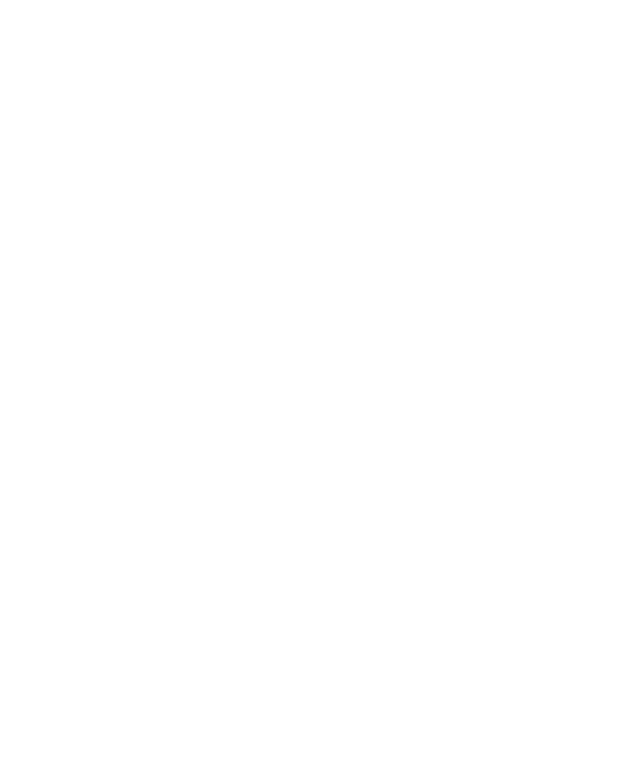
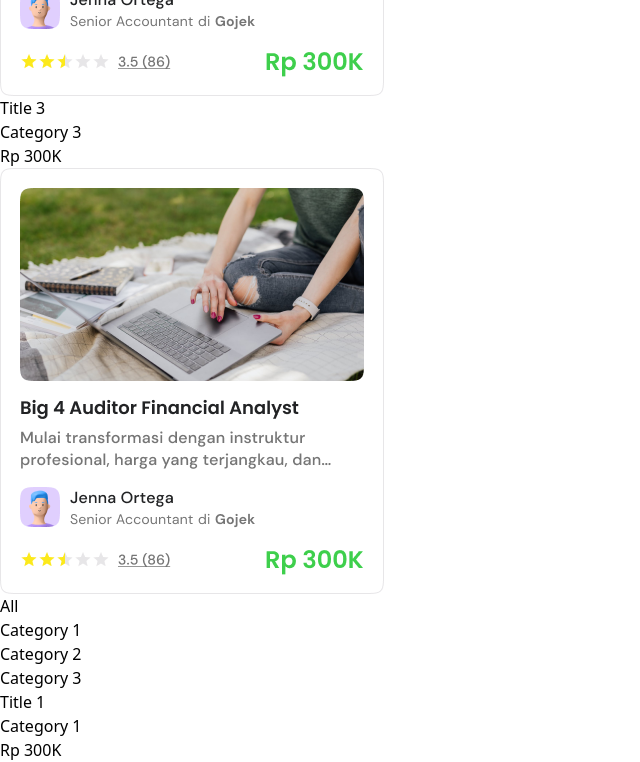
Before and after one commit to budiwputra/videobelajar-react-js, a React app: page /text in a window 1280 px wide. Before the commit this address had no page. Shown: the part 900-1662 px from the top of the page, without its empty margins (0-640 px from the left). Before the commit the page ends 800 px from the top, so only its background shows below. Built offline with nearby package versions, Linux system fonts and the light colour scheme; the HTML template or start-up script is replaced by a standard one.

Commit message:
card-categories

```diff
--- a/src/App.jsx
+++ b/src/App.jsx
@@ -9,6 +9,7 @@
 import HomeLayout from './layouts/HomeLayout.jsx'
 import DashboardLayout from './layouts/DashboardLayout.jsx'
 import AuthLayout from './layouts/AuthLayout.jsx'
+import Text from './pages/Text.jsx'
 
 const App = () => {
     return (
@@ -28,13 +29,14 @@
             <Route path='category' element={<Category/>} />
             </Route>
 
-            <Route path='/dashboard' element={<DashboardLayout/>} >
+            <Route path='/dashboard' element={<DashboardLayout/>}>
+
             <Route index element={<Dashboard/>}/>
             <Route path='product-entry' element={<ProductEntry/>}/>
             <Route path='product-list' element={<ProductList/>}/>
-            <Route />
+            </Route>
 
-            </Route>
+            <Route path='/text' element={<Text/>}/>
 
         </Routes>
     )
--- a/src/components/models/Card.jsx
+++ b/src/components/models/Card.jsx
@@ -6,8 +6,8 @@
 import HeadingSemiBold from '../elements/HeadingSemiBold.jsx'
 import product from '../../store/product.js'
 
+const Card = () => {
 
-const Card = () => {
     return (
         <div className='flex flex-col items-center justify-center w-full gap-[20px] sm:gap-[24px]
         sm:grid sm:grid-cols-[auto_auto] lg:grid-cols-[auto_auto_auto] 2xl:grid-cols-[auto_auto_auto_auto] '>
--- a/src/components/models/HeaderHome.jsx
+++ b/src/components/models/HeaderHome.jsx
@@ -17,7 +17,9 @@
                 <img onClick={() => {navigate('/home')}} className='w-[152px] sm:w-[237px] cursor-pointer' src={videoLogo} alt="videobelajar" />
                 <div className='hidden sm:flex sm:flex-row gap-[36px]'>
                 <ButtonMenu className=" hover:text-primary " onClick={() => navigate('/dashboard')}>Dashboard</ButtonMenu>
-                <ButtonMenu onClick={() => {navigate('category')}} className="flex items-center gap-[36px] hover:text-primary">Kategori <img onClick={() => setOpen(!open)} src={avaPic} alt="profile" /></ButtonMenu>
+                <ButtonMenu onClick={() => {navigate('category')}} className="flex items-center gap-[36px] hover:text-primary">Kategori
+                    </ButtonMenu>
+                    <img className='cursor-pointer' onClick={() => setOpen(!open)} src={avaPic} alt="profile" />
                 </div>
                 <div className='flex sm:hidden'>
                     <button onClick={ () => setOpen(!open)} ><img src={hamburgerMenu} alt="menu" /></button>
@@ -37,7 +39,7 @@
                     <ButtonMenu>Profil Saya</ButtonMenu>
                     </li>
                     <li className="flex items-center gap-3 p-4 hover:bg-gray-100">
-                    <ButtonMenu>Kelas Saya</ButtonMenu>
+                    <ButtonMenu onClick={()=> navigate('/text')}>Kelas Saya</ButtonMenu>
                     </li>
                     <li className="flex items-center gap-3 p-4 hover:bg-gray-100">
                     <ButtonMenu>Pesanan Saya</ButtonMenu>
--- a/src/pages/Category.jsx
+++ b/src/pages/Category.jsx
@@ -1,7 +1,6 @@
 const Category = () => {
     return (
         <div>
-            <p>Kategori</p>
         </div>
     )
 }
--- a/src/pages/Home.jsx
+++ b/src/pages/Home.jsx
@@ -9,8 +9,24 @@
 import '../App.css'
 import Card from "../components/models/Card.jsx"
 import { Outlet } from "react-router"
+import { useState } from "react"
+import product from "../store/product.js"
+import { useNavigate } from "react-router"
+import avaCard from '../assets/avacard.png'
+import ratings from '../assets/ratings.png'
+import BodyLarge from "../components/elements/BodyLarge.jsx"
 
 const App = () => {
+  const [selectedCategory, setSelectedCategory] = useState("Semua Kelas")
+  const categories = ["Semua Kelas", ...new Set(product.map((item) => item.category))]
+
+  const filteredProducts =
+    selectedCategory === "Semua Kelas"
+      ? product
+      : product.filter((item) => item.category === selectedCategory)
+
+  const navigate = useNavigate()
+
   return (
     <div className="flex flex-col w-full min-h-full justify-start items-center px-[20px] py-[28px] gap-[24px] sm:gap-[64px]
     sm:px-[120px] sm:py-[64px] bg-background" >
@@ -35,23 +51,68 @@
 
         <div className="flex space-x-6 overflow-x-auto scrollbar-hide">
           <NavBar>
-            <li className="text-tertiary-default flex flex-col justify-between gap-[12px]"><span>Semua Kelas</span> <span className="border-3 rounded-sm w-[52px]"></span></li>
-            <li className="">Pemasaran</li>
-            <li className="">Desain</li>
-            <li className="">Pengembangan Diri</li>
-            <li className="">Bisnis Manajemen</li>
-            <li className="">Digital & Teknologi</li>
+            {categories.map((category, index) => (
+              <li key={index} onClick={ () => setSelectedCategory(category)}
+              className={`cursor-pointer ${selectedCategory === category ?
+                "text-tertiary-default flex flex-col gap-[12px]" :
+                ""}`}
+              >{category}
+              {selectedCategory === category && <span className="inline border-3 rounded-sm w-[50px]"></span>}
+              </li>
+            ))}
+
           </NavBar>
         </div>
+        <div className="w-full">
 
-        <div className="w-full">
-          <Card>
-            <Outlet/>
-          </Card>
+
+        <div className='flex flex-col items-center justify-center w-full gap-[20px] sm:gap-[24px]
+        sm:grid sm:grid-cols-[auto_auto] lg:grid-cols-[auto_auto_auto] 2xl:grid-cols-[auto_auto_auto_auto] '>
+        {filteredProducts.map((item, index) => (
+            <div key={index} className="border border-other-border flex flex-col items-center justify-center w-[320px] sm:w-[384px] p-[16px] sm:p-[20px]
+            gap-[16px] rounded-[10px] bg-white cursor-pointer">
+            <div className='flex flex-col gap-[9px] sm:gap-[16px] justify-center'>
+                <div className='flex flex-row sm:grid gap-[12px] sm:gap-[16px] items-center'>
+
+                <div>
+                <img className='w-[100px] sm:w-[344px] aspect-square sm:aspect-16/9 object-cover object-center rounded-[10px]' src={item.picture} alt={item.alt} />
+                </div>
+
+                <div className='flex flex-col gap-[8px] sm:gap-[16px]'>
+                <div className='flex flex-col gap-[8px]'>
+                <HeadingSemiBold size="card" className="text-left">{item.title}</HeadingSemiBold>
+                <BodyMedium className="hidden sm:block sm:text-base text-dark-secondary">Mulai transformasi dengan instruktur professional, harga yang terjangkau, dan...</BodyMedium>
+                </div>
+
+                <div className='flex flex-row w-full items-center gap-[10px] '>
+                    <img className='w-[36px] aspect-square sm:w-[40px] sm:aspect-square' src={avaCard} alt="Avatar" />
+                    <div className='flex flex-col'>
+                    <BodyMedium className="text-sm sm:text-base">Giyu Tomioka</BodyMedium>
+                    <div className='flex flex-row gap-[4px]'>
+                    <BodyRegular className="text-xs sm:text-sm text-dark-secondary">Senior Accountant</BodyRegular>
+                    <BodyRegular className="hidden sm:inline text-dark-secondary">di</BodyRegular>
+                    <BodyLarge className="text-dark-secondary hidden sm:inline">Gojek</BodyLarge>
+                    </div>
+                    </div>
+                </div>
+                </div>
+                </div>
+                <div className='flex flex-row items-center justify-between w-full'>
+                    <div className='flex flex-row items-center gap-[8px]'>
+                    <img src={ratings} alt="" />
+                    <BodyMedium className="text-xs sm:text-sm text-dark-secondary underline">3.5 (86)</BodyMedium>
+                    </div>
+                    <HeadingSemiBold size="price" className="text-primary">{item.price}</HeadingSemiBold>
+                </div>
+            </div>
+            </div>
+        ))}
         </div>
 
+
+
+        </div>
       </div>
-
       <div className="bg-[url('/assets/bgFooter.jpg')] bg-cover bg-center bg-no-repeat rounded-sm w-full ">
         <div className="border border-black/80 bg-black/80 rounded-sm text-base sm:text-[18px] flex-col flex items-center justify-center
         py-[48px] px-[20px] sm:py-[92px] sm:px-[337.5px] gap-[4px] w-full">
--- /dev/null
+++ b/src/pages/Text.jsx
@@ -0,0 +1,64 @@
+import { useState } from "react"
+
+const product = [
+    {
+    title : "Title 1",
+    category : "Category 1",
+    price : "Rp 300K",
+    picture : "/assets/desktop1.png"
+    },
+    {
+    title : "Title 2",
+    category : "Category 2",
+    price : "Rp 300K",
+    picture : "/assets/desktop1.png"
+    },
+    {
+    title : "Title 3",
+    category : "Category 3",
+    price : "Rp 300K",
+    picture : "/assets/desktop1.png"
+    }
+]
+
+const Text = () => {
+    const [selectedCategory, setSelectedCategory] = useState("All");
+
+    const categories = ["All", ...new Set(product.map((item) => item.category))]
+
+    const filteredProducts =
+    selectedCategory === "All"
+    ? product
+    : product.filter((item) => item.category === selectedCategory)
+    return (
+        <div className="flex flex-col">
+            {product.map((item, index) => (
+                <div key={index}>
+                    <p>{item.title}</p>
+                    <p>{item.category}</p>
+                    <p>{item.price}</p>
+                    <img src={item.picture} alt="" />
+                </div>
+            ))}
+            <div className="flex flex-row">
+                <ul>
+                    {categories.map((item, index) => (
+                        <li onClick={() => setSelectedCategory(item) } key={index}>{item}</li>
+                    ))}
+                </ul>
+            </div>
+            <div className="flex flex-col">
+                {filteredProducts.map((item, index) => (
+                    <div key={index}>
+                        <p>{item.title}</p>
+                        <p>{item.category}</p>
+                        <p>{item.price}</p>
+                        <img src={item.picture} alt="" />
+                    </div>
+                ))}
+            </div>
+        </div>
+    )
+}
+
+export default Text
--- a/src/store/product.js
+++ b/src/store/product.js
@@ -10,21 +10,21 @@
         picture : '/assets/card2.png',
         alt : 'Picture 2',
         title : 'Big 4 Auditor Financial Analyst',
-        category : 'Desain',
+        category : 'Pemasaran',
         price : 'Rp 300K'
     },
     {
         picture : '/assets/card3.png',
         alt : 'Picture 3',
         title : 'Big 4 Auditor Financial Analyst',
-        category : 'Desain',
+        category : 'Desain Grafis',
         price : 'Rp 300K'
     },
     {
         picture : '/assets/card4.png',
         alt : 'Picture 4',
         title : 'Big 4 Auditor Financial Analyst',
-        category : 'Desain',
+        category : 'Desain Grafis',
         price : 'Rp 300K'
     }
     ,
@@ -32,7 +32,7 @@
         picture : '/assets/card5.png',
         alt : 'Picture 5',
         title : 'Big 4 Auditor Financial Analyst',
-        category : 'Desain',
+        category : 'Pengembangan Diri',
         price : 'Rp 300K'
     }
     ,
@@ -40,14 +40,14 @@
         picture : '/assets/card6.png',
         alt : 'Picture 6',
         title : 'Big 4 Auditor Financial Analyst',
-        category : 'Desain',
+        category : 'Bisnis Manajemen',
         price : 'Rp 300K'
     },
     {
         picture : '/assets/card7.png',
         alt : 'Picture 77',
         title : 'Big 4 Auditor Financial Analyst',
-        category : 'Desain',
+        category : 'Bisnis Manajemen',
         price : 'Rp 300K'
     }
     ,
@@ -55,14 +55,14 @@
         picture : '/assets/card8.png',
         alt : 'Picture 8',
         title : 'Big 4 Auditor Financial Analyst',
-        category : 'Desain',
+        category : 'Digital & Teknologi',
         price : 'Rp 300K'
     },
     {
         picture : '/assets/card9.png',
         alt : 'Picture 9',
         title : 'Big 4 Auditor Financial Analyst',
-        category : 'Desain',
+        category : 'Digital & Teknologi',
         price : 'Rp 300K'
     }
 
```
Also changed, not shown: src/components/models/NavBar.jsx (line endings or trailing spaces).
